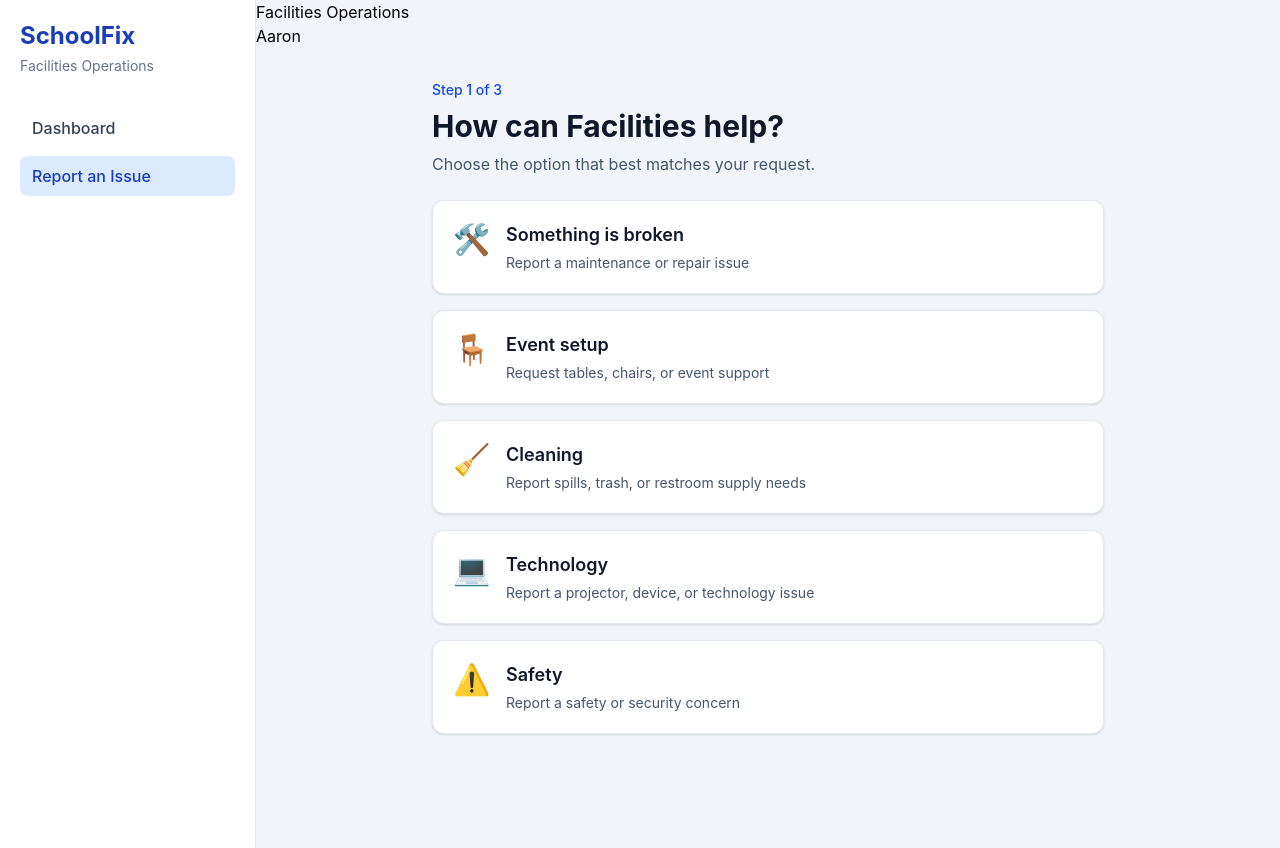
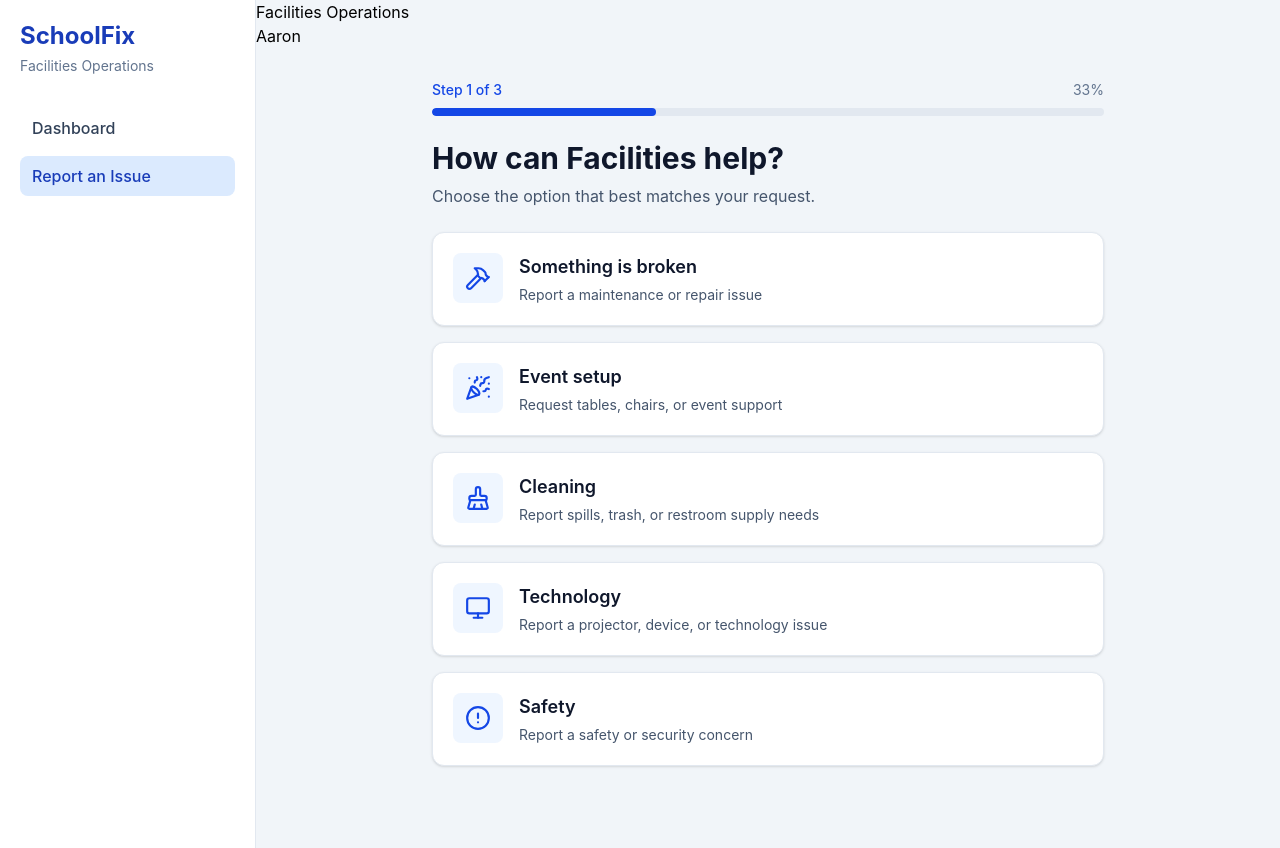
Before and after one commit to Noelke10/Schoolfix, a React (Vite) app in the folder frontend/: page / in a window 1280 px wide. Both pictures are taken after a click on the button "Report an Issue". Built offline with nearby package versions, Linux system fonts and the light colour scheme.

Commit message:
feat: add request icons and wizard progress

```diff
--- a/frontend/package.json
+++ b/frontend/package.json
@@ -11,6 +11,7 @@
   },
   "dependencies": {
     "@tailwindcss/vite": "^4.3.2",
+    "lucide-react": "^1.24.0",
     "react": "^19.2.7",
     "react-dom": "^19.2.7",
     "tailwindcss": "^4.3.2"
--- a/frontend/src/components/requestWizard/DescriptionStep.tsx
+++ b/frontend/src/components/requestWizard/DescriptionStep.tsx
@@ -1,4 +1,5 @@
 import type { FormEvent } from "react";
+import WizardProgress from "./WizardProgress";
 
 type DescriptionStepProps = {
   description: string;
@@ -15,7 +16,7 @@ function DescriptionStep({
 }: DescriptionStepProps) {
   return (
     <section className="mx-auto max-w-2xl rounded-2xl bg-white p-8 shadow-sm">
-      <p className="text-sm font-medium text-blue-700">Step 3 of 3</p>
+      <WizardProgress currentStep={3} totalSteps={3} />
 
       <h1 className="mt-2 text-3xl font-bold text-slate-900">Tell us more</h1>
 
--- a/frontend/src/components/requestWizard/LocationStep.tsx
+++ b/frontend/src/components/requestWizard/LocationStep.tsx
@@ -1,3 +1,5 @@
+import WizardProgress from "./WizardProgress";
+
 type LocationStepProps = {
   location: string;
   onLocationChange: (location: string) => void;
@@ -13,7 +15,7 @@ function LocationStep({
 }: LocationStepProps) {
   return (
     <section className="mx-auto max-w-2xl rounded-2xl bg-white p-8 shadow-sm">
-      <p className="text-sm font-medium text-blue-700">Step 2 of 3</p>
+      <WizardProgress currentStep={2} totalSteps={3} />
 
       <h1 className="mt-2 text-3xl font-bold text-slate-900">Where is it?</h1>
 
--- a/frontend/src/components/requestWizard/OptionCard.tsx
+++ b/frontend/src/components/requestWizard/OptionCard.tsx
@@ -1,19 +1,28 @@
+import type { LucideIcon } from "lucide-react";
+
 type OptionCardProps = {
-  icon: string;
+  icon: LucideIcon;
   title: string;
   description: string;
   onClick: () => void;
 };
 
-function OptionCard({ icon, title, description, onClick }: OptionCardProps) {
+function OptionCard({
+  icon: Icon,
+  title,
+  description,
+  onClick,
+}: OptionCardProps) {
   return (
     <button
       type="button"
       onClick={onClick}
-      className="w-full rounded-xl border border-slate-200 bg-white p-5 text-left shadow-sm transition hover:border-blue-300 hover:shadow-md"
+      className="w-full rounded-xl border border-slate-200 bg-white p-5 text-left shadow-sm transition hover:-translate-y-0.5 hover:border-blue-300 hover:shadow-md focus:outline-none focus:ring-2 focus:ring-blue-500 focus:ring-offset-2"
     >
       <div className="flex items-start gap-4">
-        <span className="text-3xl">{icon}</span>
+        <div className="rounded-lg bg-blue-50 p-3 text-blue-700">
+          <Icon size={26} aria-hidden="true" />
+        </div>
 
         <div>
           <h2 className="text-lg font-semibold text-slate-900">{title}</h2>
--- a/frontend/src/components/requestWizard/RequestTypeStep.tsx
+++ b/frontend/src/components/requestWizard/RequestTypeStep.tsx
@@ -1,4 +1,12 @@
 import OptionCard from "./OptionCard";
+import WizardProgress from "./WizardProgress";
+import {
+  BrushCleaning,
+  CircleAlert,
+  Hammer,
+  Monitor,
+  PartyPopper,
+} from "lucide-react";
 
 export type RequestType =
   | "Something is broken"
@@ -14,7 +22,7 @@ type RequestTypeStepProps = {
 function RequestTypeStep({ onSelect }: RequestTypeStepProps) {
   return (
     <section className="mx-auto max-w-2xl">
-      <p className="text-sm font-medium text-blue-700">Step 1 of 3</p>
+      <WizardProgress currentStep={1} totalSteps={3} />
 
       <h1 className="mt-2 text-3xl font-bold text-slate-900">
         How can Facilities help?
@@ -26,35 +34,35 @@ function RequestTypeStep({ onSelect }: RequestTypeStepProps) {
 
       <div className="mt-6 grid gap-4">
         <OptionCard
-          icon="🛠️"
+          icon={Hammer}
           title="Something is broken"
           description="Report a maintenance or repair issue"
           onClick={() => onSelect("Something is broken")}
         />
 
         <OptionCard
-          icon="🪑"
+          icon={PartyPopper}
           title="Event setup"
           description="Request tables, chairs, or event support"
           onClick={() => onSelect("Event setup")}
         />
 
         <OptionCard
-          icon="🧹"
+          icon={BrushCleaning}
           title="Cleaning"
           description="Report spills, trash, or restroom supply needs"
           onClick={() => onSelect("Cleaning")}
         />
 
         <OptionCard
-          icon="💻"
+          icon={Monitor}
           title="Technology"
           description="Report a projector, device, or technology issue"
           onClick={() => onSelect("Technology")}
         />
 
         <OptionCard
-          icon="⚠️"
+          icon={CircleAlert}
           title="Safety"
           description="Report a safety or security concern"
           onClick={() => onSelect("Safety")}
--- /dev/null
+++ b/frontend/src/components/requestWizard/WizardProgress.tsx
@@ -0,0 +1,31 @@
+type WizardProgressProps = {
+  currentStep: number;
+  totalSteps: number;
+};
+
+function WizardProgress({ currentStep, totalSteps }: WizardProgressProps) {
+  const progressPercentage = (currentStep / totalSteps) * 100;
+
+  return (
+    <div className="mb-6">
+      <div className="flex items-center justify-between text-sm">
+        <span className="font-medium text-blue-700">
+          Step {currentStep} of {totalSteps}
+        </span>
+
+        <span className="text-slate-500">
+          {Math.round(progressPercentage)}%
+        </span>
+      </div>
+
+      <div className="mt-2 h-2 overflow-hidden rounded-full bg-slate-200">
+        <div
+          className="h-full rounded-full bg-blue-700 transition-all duration-300"
+          style={{ width: `${progressPercentage}%` }}
+        />
+      </div>
+    </div>
+  );
+}
+
+export default WizardProgress;
```
Also changed, not shown: 1 other file (tests, documents, lock files or other folders).
